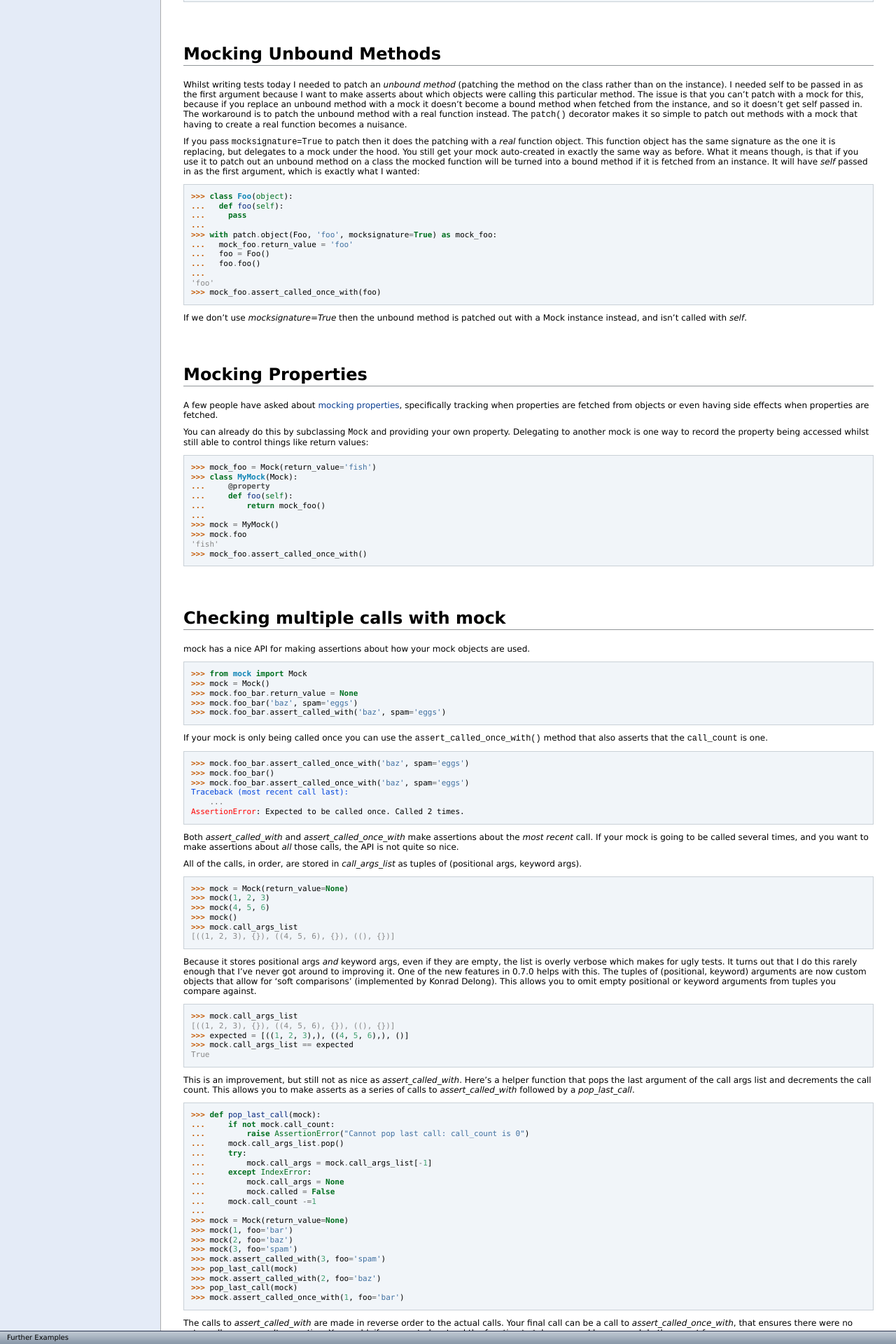
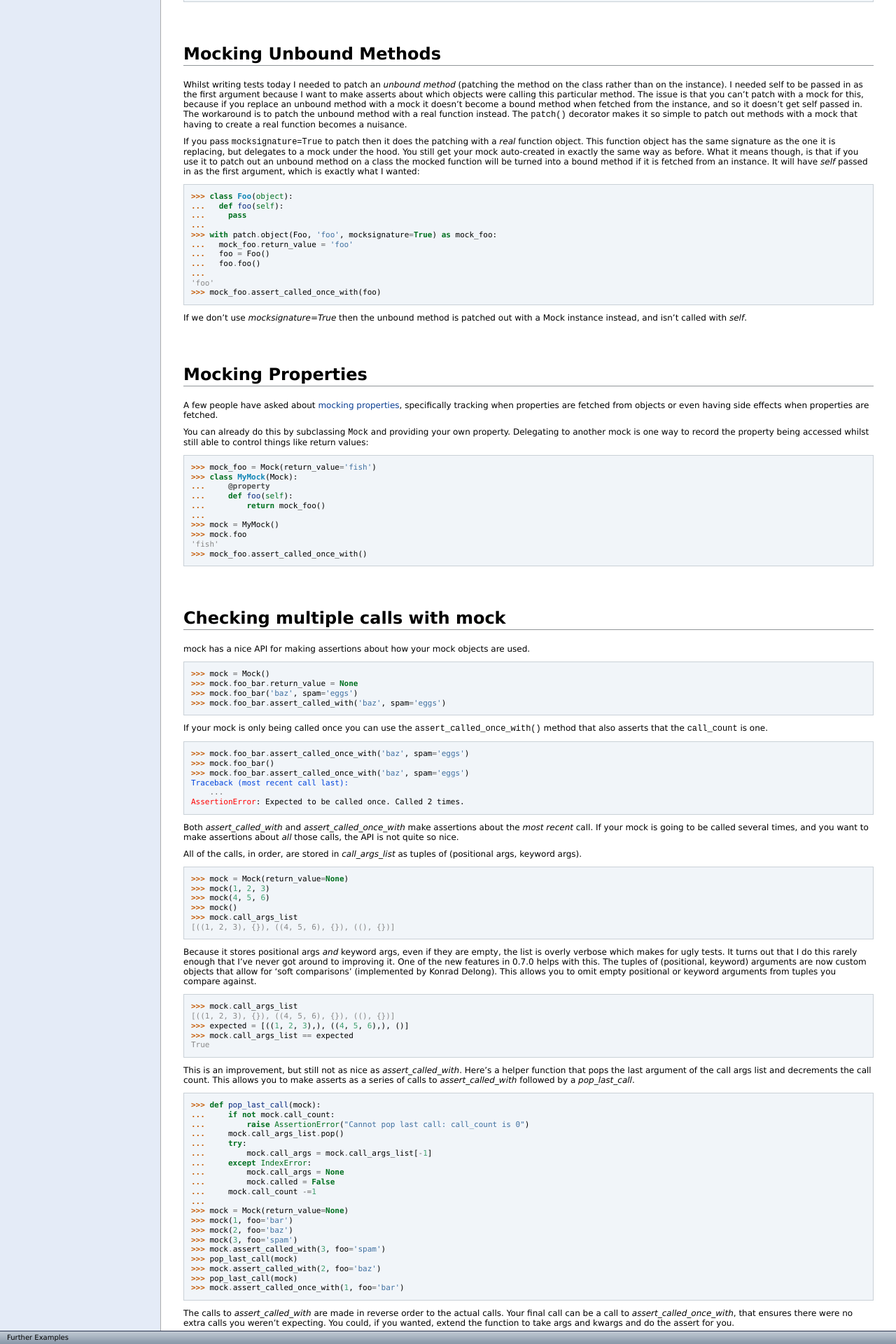
Before and after one commit to graingert/mock-git, a Sphinx documentation site: the page built from docs/examples.txt, in a window 1280 px wide. Shown: the part 3080-5000 px from the top of the page at 70% size. Built offline with Sphinx 7.4.7, drawn with Linux system fonts in a browser that asks for light colours.

Commit message:
Doc updates

```diff
--- a/docs/examples.txt
+++ b/docs/examples.txt
@@ -351,7 +351,6 @@ mock has a nice API for making assertions about how your mock objects are used.
 
 .. doctest::
 
-    >>> from mock import Mock
     >>> mock = Mock()
     >>> mock.foo_bar.return_value = None
     >>> mock.foo_bar('baz', spam='eggs')
```
